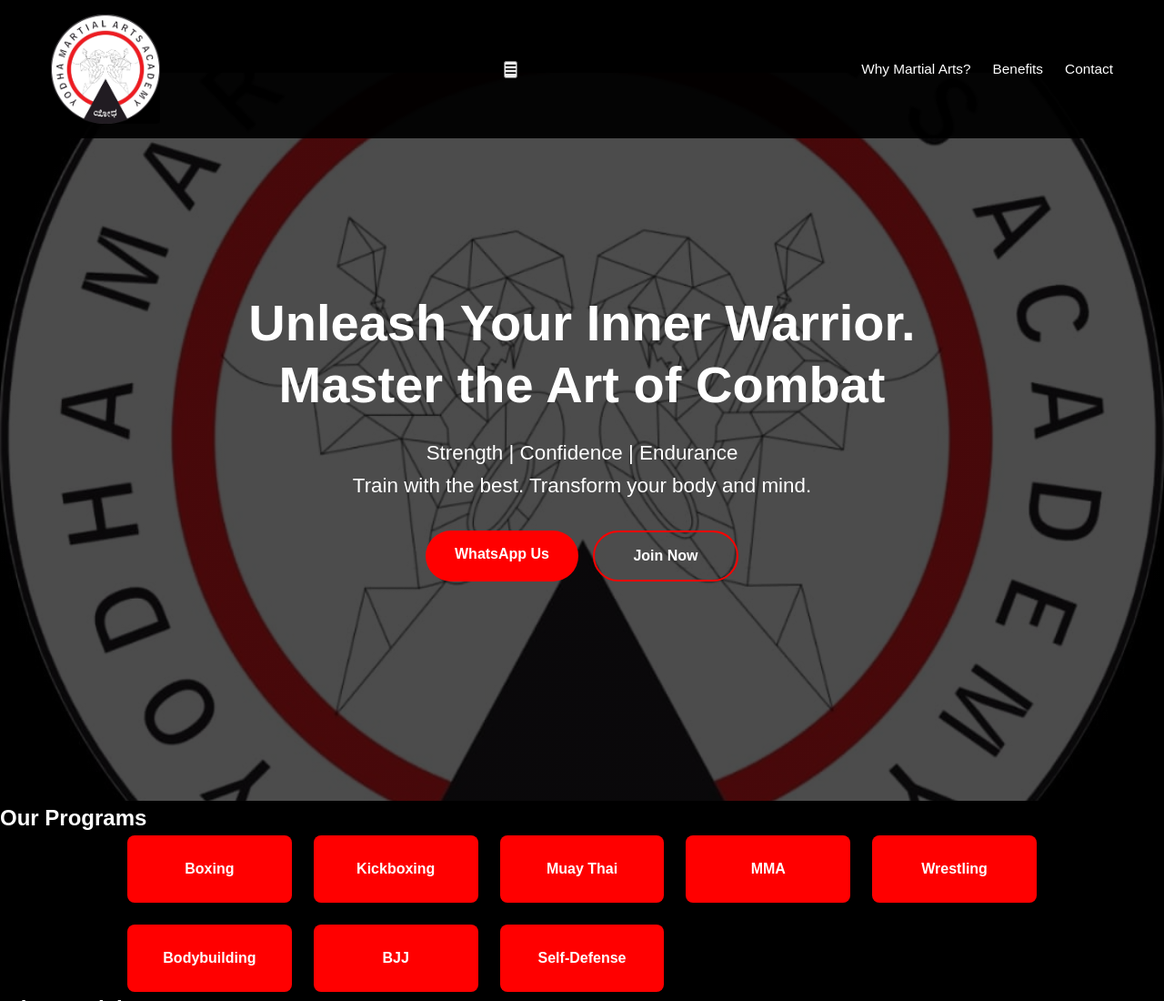
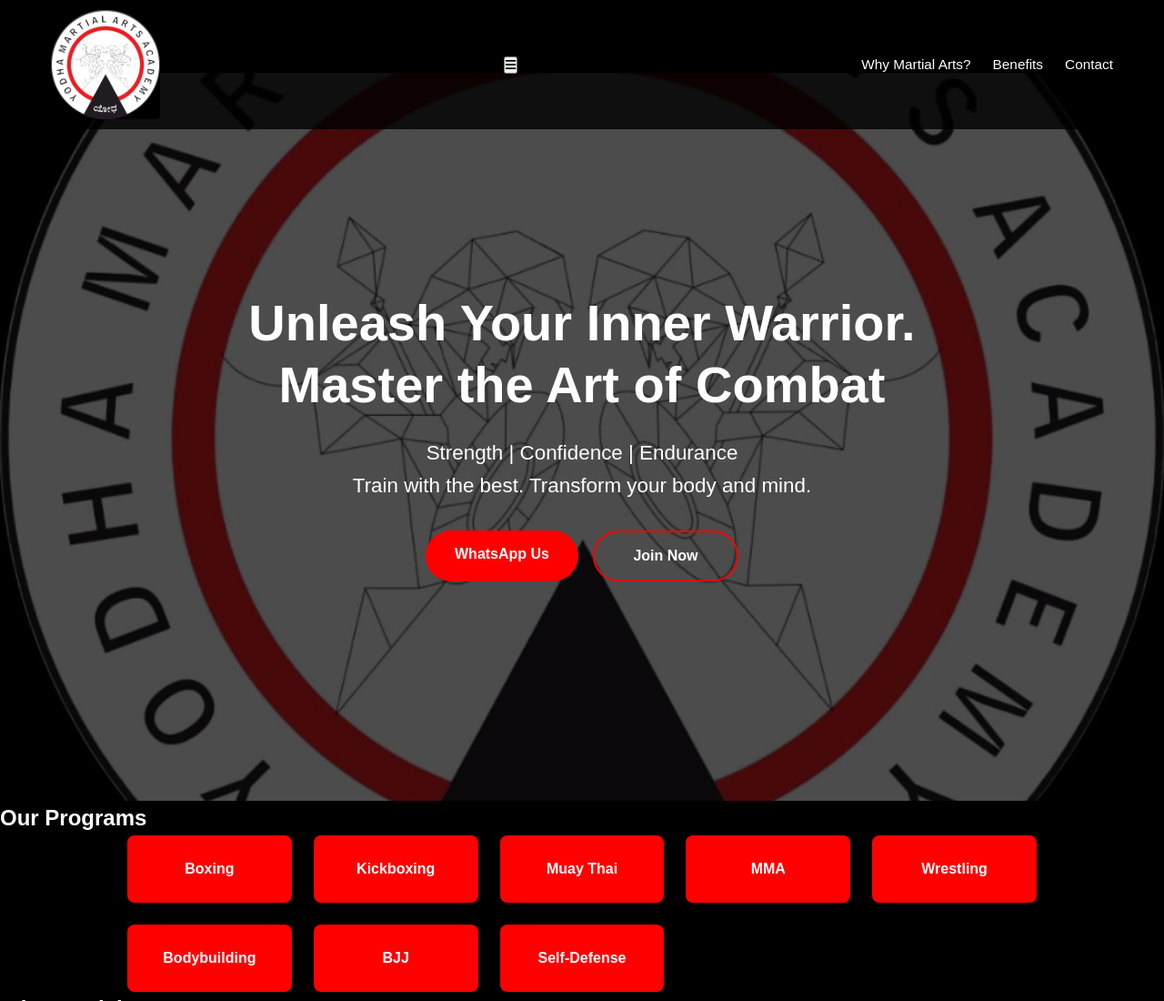
Before and after one commit to Lucifer2320/YODHAFINAL, a plain HTML site: page index.html in a window 1280 px wide. Shown: the top 1100 px of the page at 91% size. Drawn offline with Linux system fonts and the light colour scheme.

Commit message:
Update styles.css

```diff
--- a/styles.css
+++ b/styles.css
@@ -36,8 +36,8 @@ header {
   position: fixed;
   top: 0;
   width: 100%;
-  padding: 1rem;
-  background: rgba(0, 0, 0, 0.95);
+  padding: 0.7rem;
+  background: rgba(0, 0, 0, 0.8);
   z-index: 1000;
 }
 
```
